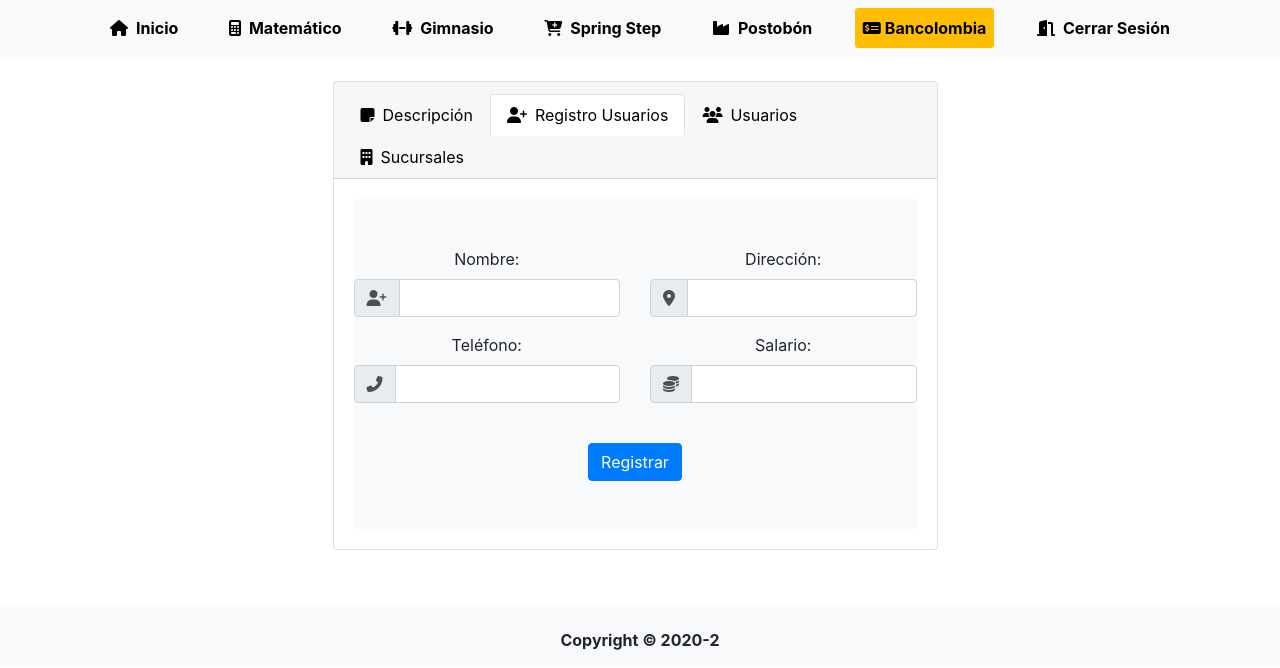
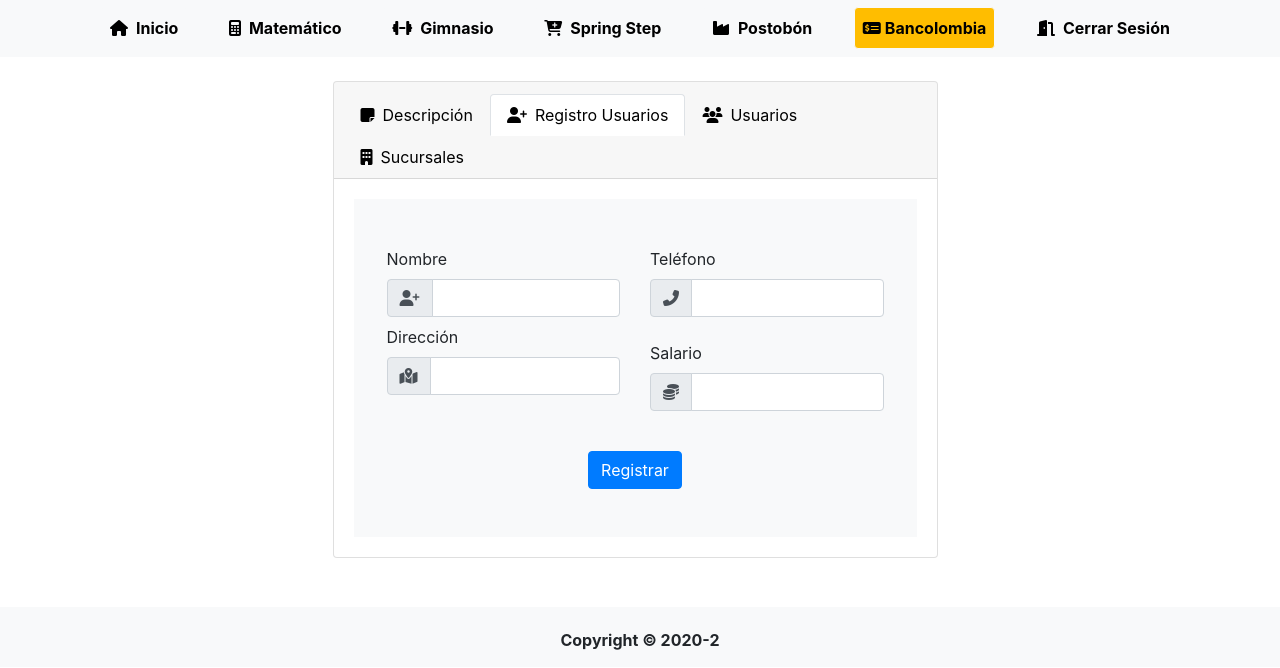
Before and after one commit to jariassh/evaluacionWEB1, a PHP site: page /bancolombia in a window 1280 px wide, after a click on "Registro Usuarios". Shown: the part 132-800 px from the top of the page. Run offline with PHP 8.4, Linux system fonts and the light colour scheme; some libraries are stand-ins or nearby versions; some web fonts are replaced.

Commit message:
Cambios en Formulario Bancolombia - No Funciones
Se realiza cambios en el formulario para el registro de empleados  en el ejercicio de bancolombia. No se realiza funcionamiento con PHP, favor no tener en cuenta ejercicicio de Bancolombia en la calificacion.

```diff
--- a/vistas/paginas/bancolombia.php
+++ b/vistas/paginas/bancolombia.php
@@ -22,58 +22,46 @@
 			  </div>
 			  <div class="tab-pane fade" id="nav-registro" role="tabpanel" aria-labelledby="nav-registro-tab">
 			  	<div class="bg-light">
+			  		<div class="row justify-content-center">
+			  			<form action="" method="post" class="p-5">
 						  <div class="row">
-				  		<div class="col-6 d-flex justify-content-end text-center">
-							<form class="pt-5 pb-4" method="post">
-								<div class="form-group">
-									<label for="nombre">Nombre:</label>
-									<div class="input-group">
+						    <div class="col">
+						    	<label for="nombre">Nombre</label>
+						    	<div class="input-group mb-2">
 						    		<div class="input-group-prepend">
-											<span class="input-group-text"><i class="fas fa-user-plus"></i></span>
+						    			<div class="input-group-text"><span><i class="fas fa-user-plus"></i></span></div>
 						    		</div>
-										<input type="text" class="form-control" id="nombre" name="registroNombre">
+						    		<input type="text" class="form-control" id="nombre">
+						    	</div>
+						    	<label for="direccion">Direcci&oacute;n</label>
+						    	<div class="input-group mb-2">
+						    		<div class="input-group-prepend">
+						    			<div class="input-group-text"><span><i class="fas fa-map-marked-alt"></i></span></div>
+						    		</div>
+						    		<input type="text" class="form-control" id="direccion">
 						    	</div>
 						    </div>
-								<div class="form-group">
-									<label for="telefono">Teléfono:</label>
-									<div class="input-group">
+						    <div class="col">
+						    	<label for="telefono">Tel&eacute;fono</label>
+						    	<div class="input-group mb-4">
 						    		<div class="input-group-prepend">
-											<span class="input-group-text"><i class="fas fa-phone-alt"></i></span>
+						    			<div class="input-group-text"><span><i class="fas fa-phone-alt"></i></span></div>
 						    		</div>
-										<input type="text" class="form-control" id="telefono" name="registroTelefono">
+						    		<input type="text" class="form-control" id="telefono">
+						    	</div>
+						    	<label for="salario">Salario</label>
+						    	<div class="input-group mb-4">
+						    		<div class="input-group-prepend">
+						    			<div class="input-group-text"><span><i class="fas fa-coins"></i></span></div>
+						    		</div>
+						    		<input type="text" class="form-control" id="salario">
 						    	</div>
 						    </div>
-							</form>
 						  </div>
-				  		<div class="col-6 d-flex justify-content-start text-center">
-					  		<form class="pt-5 pb-4" method="post">
-								<div class="form-group">
-									<label for="direccion">Dirección:</label>
-									<div class="input-group">
-										<div class="input-group-prepend">
-											<span class="input-group-text"><i class="fas fa-map-marker-alt"></i></span>
-										</div>
-										<input type="text" class="form-control" id="direccion" name="registroDireccion">
-									</div>
-								</div>
-								<div class="form-group">
-									<label for="salario">Salario:</label>
-									<div class="input-group">
-										<div class="input-group-prepend">
-											<span class="input-group-text"><i class="fas fa-coins"></i></span>
-										</div>
-										<input type="text" class="form-control" id="salario" name="registroSalario">
-									</div>
+						  <div class="row justify-content-center">
+						  	<button class="btn btn-primary mt-3" type="submit" name="registrar">Registrar</button>
 						  </div>
 						</form>
-						</div>
-					</div>
-					<div class="row">
-						<div class="col-12 d-flex justify-content-center text-center">
-							<form class="pb-5" method="post">
-								<button type="submit" class="btn btn-primary">Registrar</button>
-							</form>
-						</div>
 						</div>
 					</div>
 			  	</div>
```
Lines whose indentation alone changed are shown as unchanged.
